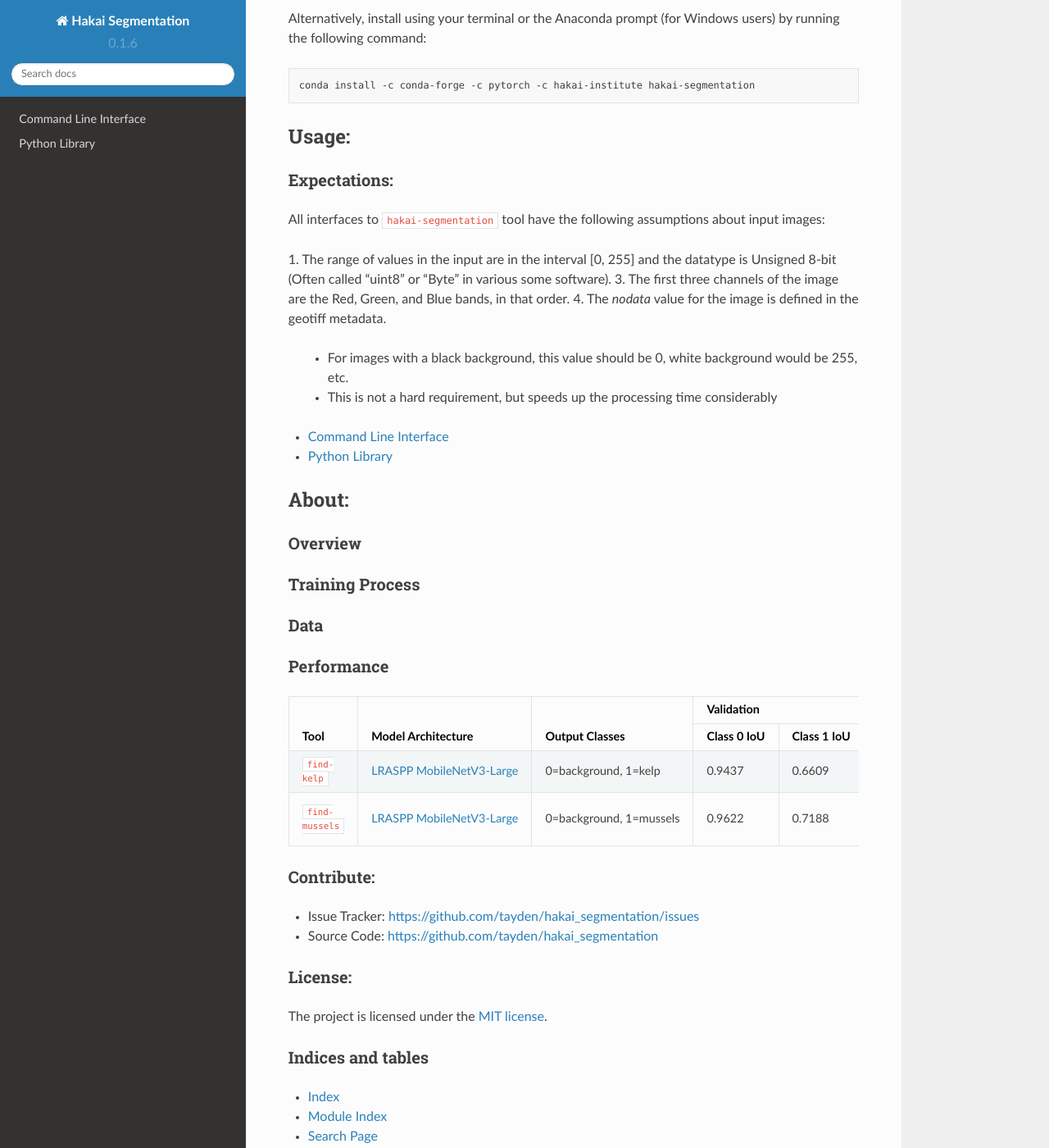
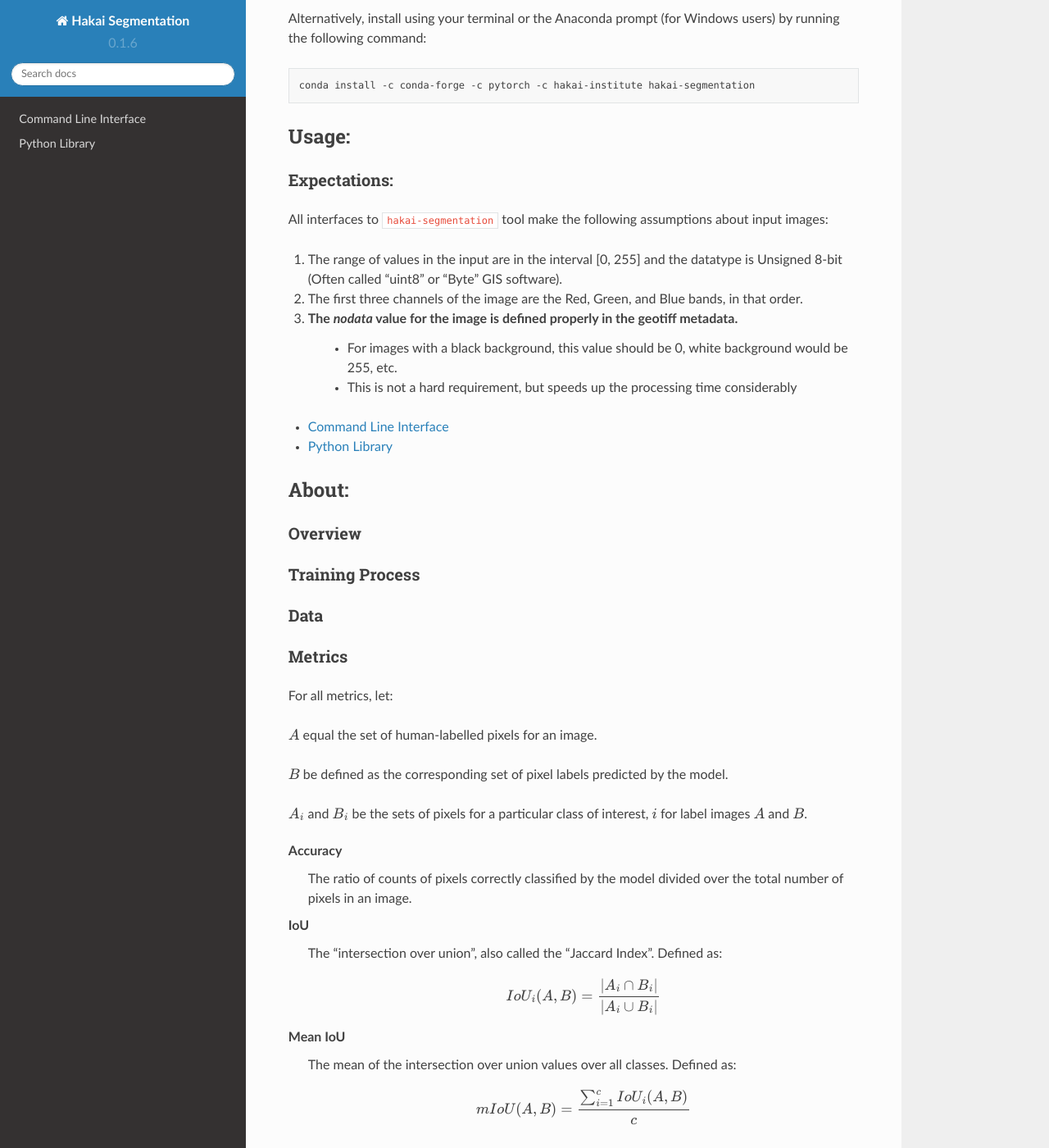
Before and after one commit to HakaiInstitute/kelp-o-matic, a Sphinx documentation site: the page built from docs/index.rst, in a window 1280 px wide and 1400 px high, scrolled down 619 px. Shown: the whole window at 82% size. Built offline with Sphinx 7.4.7 and the Read the Docs theme 2.0.0, drawn with Linux system fonts in a browser that asks for light colours.

Commit message:
Add metrics info

```diff
--- a/docs/index.rst
+++ b/docs/index.rst
@@ -52,11 +52,11 @@
 Expectations:
 ~~~~~~~~~~~~~~~~~~
 
-All interfaces to ``hakai-segmentation`` tool have the following assumptions about input images:
+All interfaces to ``hakai-segmentation`` tool make the following assumptions about input images:
 
-1. The range of values in the input are in the interval [0, 255] and the datatype is Unsigned 8-bit (Often called "uint8" or "Byte" in various some software).
-3. The first three channels of the image are the Red, Green, and Blue bands, in that order.
-4. The *nodata* value for the image is defined in the geotiff metadata.
+1. The range of values in the input are in the interval [0, 255] and the datatype is Unsigned 8-bit (Often called "uint8" or "Byte" GIS software).
+2. The first three channels of the image are the Red, Green, and Blue bands, in that order.
+3. The *nodata* value for the image is defined properly in the geotiff metadata.
     - For images with a black background, this value should be 0, white background would be 255, etc.
     - This is not a hard requirement, but speeds up the processing time considerably
 
@@ -81,6 +81,35 @@
 
 Data
 ~~~~
+
+Metrics
+~~~~~~~
+
+For all metrics, let:
+
+:math:`A` equal the set of human-labelled pixels for an image.
+
+:math:`B` be defined as the corresponding set of pixel labels predicted by the model.
+
+:math:`A_i` and :math:`B_i` be the sets of pixels for a particular class of interest, :math:`i` for label images :math:`A` and :math:`B`.
+
+Accuracy
+    The ratio of counts of pixels correctly classified by the model divided over the total number of pixels in an image.
+
+
+IoU
+    The "intersection over union", also called the "Jaccard Index". Defined as:
+
+    .. math::
+
+        IoU_i (A,B) = \frac{|A_i \cap B_i|}{|A_i \cup B_i|}
+
+Mean IoU
+    The mean of the intersection over union values over all classes. Defined as:
+
+    .. math::
+
+        mIoU (A,B) = \frac{\sum_{i=1}^{c} IoU_{i}(A,B)}{c}
 
 Performance
 ~~~~~~~~~~~
```
